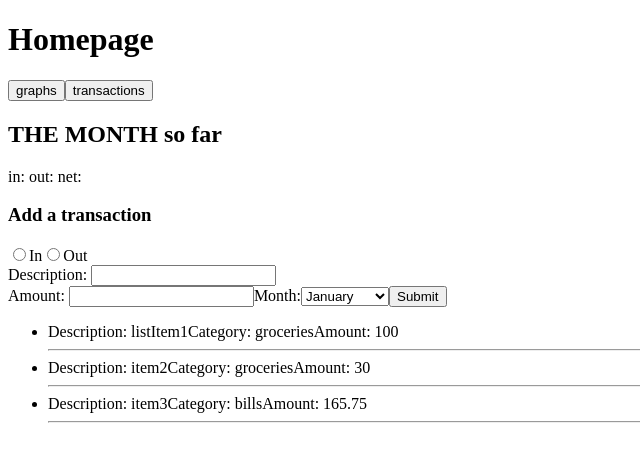
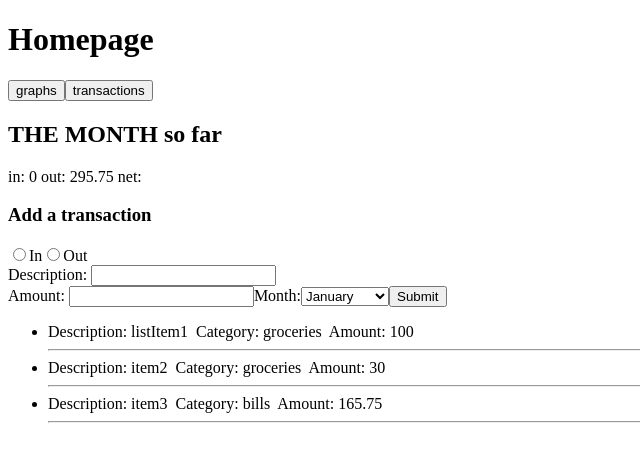
Before and after one commit to JThompson-scottlogic/budgeting-app, an Angular app: page / in a window 1280 px wide. Shown: the top 462 px of the page, without its empty margins (0-640 px from the left). Built offline with nearby package versions, Linux system fonts and the light colour scheme.

Commit message:
summary displays transactions in and out for selected month

```diff
--- a/src/app/homepage-summary/homepage-summary.component.html
+++ b/src/app/homepage-summary/homepage-summary.component.html
@@ -1,6 +1,7 @@
 <h2>THE MONTH so far</h2>
+
 <div>
-    <span> in: </span>
-    <span> out: </span>
+    <span> in: {{calculateAmountIn('may')}}</span>
+    <span> out: {{calculateAmountOut('may')}}</span>
     <span> net: </span>
 </div>
--- a/src/app/homepage-summary/homepage-summary.component.ts
+++ b/src/app/homepage-summary/homepage-summary.component.ts
@@ -1,4 +1,6 @@
 import { Component, OnInit } from '@angular/core';
+import { ItemsService } from '../items.service';
+import { BudgetItem } from '../budgetItem';
 
 @Component({
   selector: 'app-homepage-summary',
@@ -7,9 +9,29 @@ import { Component, OnInit } from '@angular/core';
 })
 export class HomepageSummaryComponent implements OnInit {
 
-  constructor() { }
+  months:string[] = [
+    'january', 'february', 'march', 'april', 'may', 'june', 'july', 'august', 'september', 'october', 'november', 'december'
+  ];
+
+
+  calculateAmountIn = (month:string):number => {
+    const monthTransactions:BudgetItem[] = this.itemsService.getItemsByMonth(month);
+    const monthTransactionsIn:BudgetItem[] = monthTransactions.filter(item => item.amount < 0);
+    const monthTransactionsNumber:number[] = monthTransactionsIn.map(item => item.amount);
+    return (- monthTransactionsNumber.reduce((a,b) => a + b, 0));
+  }
+
+  calculateAmountOut = (month:string):number => {
+    const monthTransactions:BudgetItem[] = this.itemsService.getItemsByMonth(month);
+    const monthTransactionsOut:BudgetItem[] = monthTransactions.filter(item => item.amount > 0);
+    const monthTransactionsNumber:number[] = monthTransactionsOut.map(item => item.amount);
+    return (monthTransactionsNumber.reduce((a,b) => a + b, 0));
+  }
+
+  constructor(public itemsService: ItemsService) { }
 
   ngOnInit(): void {
+    const date = new Date();
   }
 
 }
--- a/src/app/recent-transactions/recent-transactions.component.html
+++ b/src/app/recent-transactions/recent-transactions.component.html
@@ -1,17 +1,8 @@
 <ul>
-    <li *ngFor='let item of mockItems'>
-        <span>Description: {{item.description}}</span>
-        <span>Category: {{item.category}}</span>
+    <li *ngFor='let item of itemsList'>
+        <span>Description: {{item.description}}</span>&nbsp;
+        <span>Category: {{item.category}}</span>&nbsp;
         <span>Amount: {{item.amount}}</span>
         <hr>
     </li>
 </ul>
-
-<ul>
-    <li *ngFor='let item of itemsList'>
-        <span>Description: {{item.description}}</span>
-        <span>Category: {{item.category}}</span>
-        <span>Amount: {{item.amount}}</span>
-        <hr>
-    </li>
-</ul>
```
